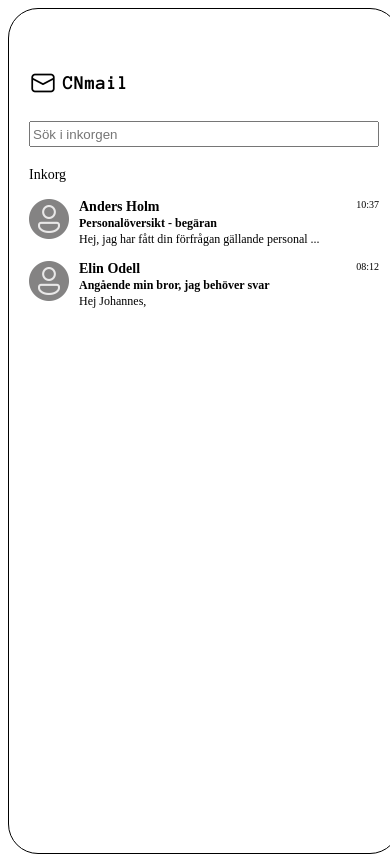
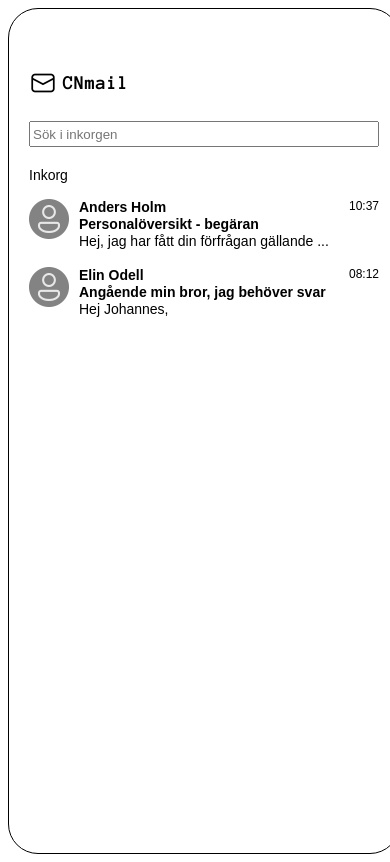
Before and after one commit to moakarlsson/crossmedia_project, a website: page public/html/mailpage.html in a window 390 px wide. Drawn offline with Linux system fonts and the light colour scheme.

Commit message:
size and font adjustment - mail
size and font adjustment to fit the mobile size better

```diff
--- a/public/css/mailpage.css
+++ b/public/css/mailpage.css
@@ -1,9 +1,14 @@
+body {
+    font-family: Arial, Helvetica, sans-serif;
+}
+
 main {
     margin: 0px;
     width: 390px;
     height: 844px;
     border-radius: 30px;
     border: 1px solid black;
+    overflow: scroll;
 }
 
 #bigContainer {
@@ -36,7 +41,7 @@ input {
     display: flex;
     flex-direction: row;
     justify-content: space-between;
-    margin-bottom: 14px;
+    margin-bottom: 18px;
 }
 
 #mailInfoDiv {
@@ -63,17 +68,17 @@ h3 {
 }
 
 h4 {
-    font-size: 12px;
+    font-size: 14px;
     margin: 0;
 }
 
 p {
-    font-size: 12px;
+    font-size: 14px;
     margin: 0;
 }
 
 #timestampP {
-    font-size: 10px;
+    font-size: 12px;
     margin: 0;
 }
 
@@ -81,6 +86,7 @@ p {
 
 #mailView1 {
     margin: 60px 20px 0;
+
 }
 
 #mailView2 {
@@ -101,7 +107,7 @@ p {
 }
 
 h2 {
-    font-size: 18px;
+    font-size: 20px;
 }
 
 #mailTextP {
--- a/public/html/mailpage.html
+++ b/public/html/mailpage.html
@@ -25,7 +25,7 @@
                     <div id="mailInfoDiv">
                         <h3>Anders Holm</h3>
                         <h4>Personalöversikt - begäran</h4>
-                        <p>Hej, jag har fått din förfrågan gällande personal ...</p>
+                        <p>Hej, jag har fått din förfrågan gällande ...</p>
                     </div>
                 </div>
 
@@ -74,7 +74,7 @@
                     Det är en märklig plats, full av färger och figurer, men det känns fel på något sätt. <br><br>
                     Jag vet inte vad jag letar efter längre, men jag är säker på att han försökte visa mig något. <br><br>
                     Om du har tid, snälla titta på materialet jag skickade.
-                    Och om du förstår vad han menade, hör av dig.</p>
+                    Och om du förstår vad han menade, hör av dig. <br><br></p>
         </div>
 
         <div id="mailView2" style="display: none;">
```
